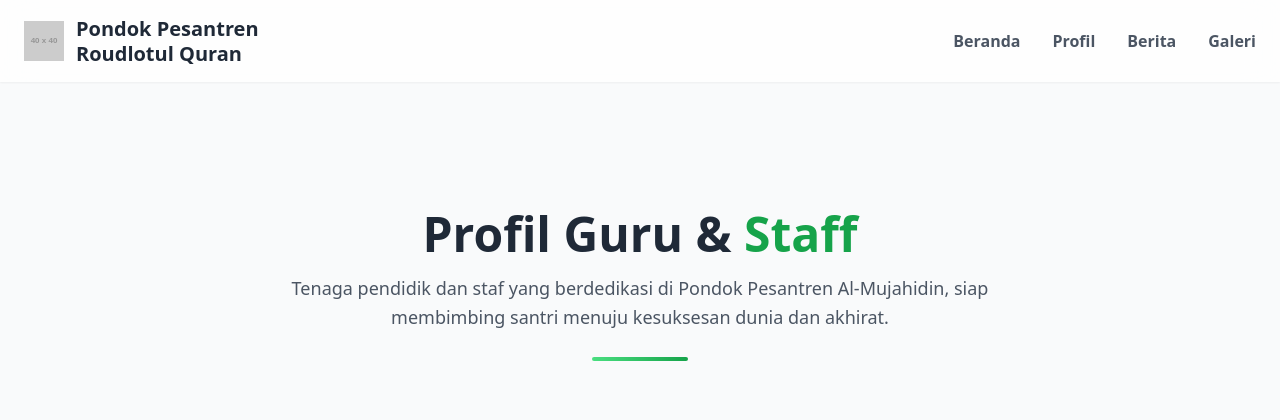
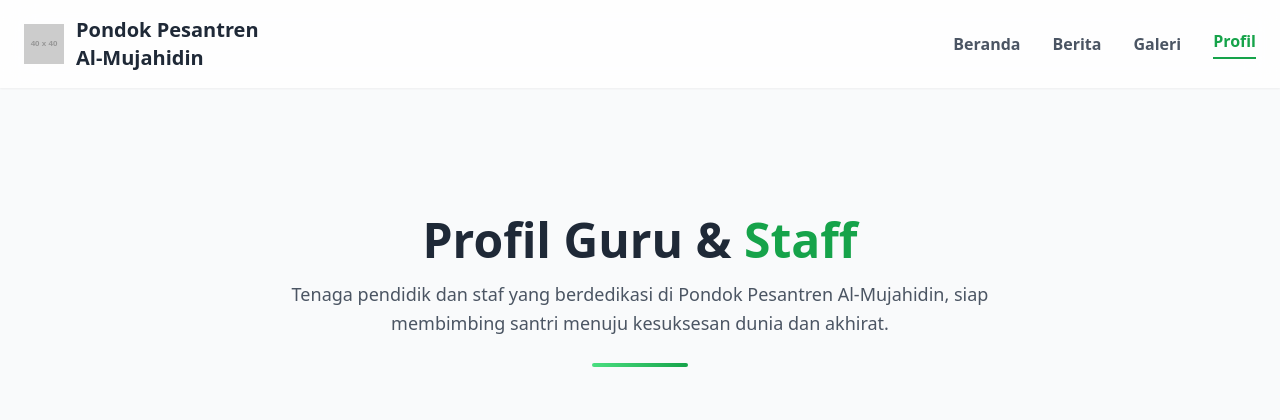
Before and after one commit to RehanZacky/webMTS, a PHP site: page /profil.php in a window 1280 px wide. Shown: the top 420 px of the page. Run offline with PHP 8.4, Linux system fonts and the light colour scheme; grey boxes labelled with a size stand in for pictures from a placeholder-image service; data that the repository does not hold is empty; some libraries are stand-ins or nearby versions.

Commit message:
update navbar

```diff
--- a/profil.php
+++ b/profil.php
@@ -29,48 +29,36 @@ $pegawai_result = mysqli_query($koneksi, $query_pegawai);
 </head>
 <body class="bg-gray-50">
 
-  <!-- NAVBAR UTAMA -->
-    <header class="bg-white/75 backdrop-blur-lg sticky top-0 z-50 shadow-sm">
+    <header class="bg-white/80 backdrop-blur-lg sticky top-0 z-50 shadow-sm">
         <div class="container mx-auto px-6 py-4 flex justify-between items-center">
             <a href="index.php" class="flex items-center gap-3">
-            <img src="https://placehold.co/40x40/16a34a/white?text=A" alt="Logo" class="h-10 w-10">
-            <span class="text-xl font-bold text-gray-800 leading-tight">Pondok Pesantren <br> Roudlotul Quran</span>
+                <img src="https://placehold.co/40x40/16a34a/white?text=A" alt="Logo Al-Mujahidin" class="h-10 w-10">
+                <span class="text-xl font-bold text-gray-800">Pondok Pesantren <br> Al-Mujahidin</span>
             </a>
-        <!-- Desktop Menu -->
+
             <nav class="hidden md:flex items-center space-x-8">
                 <a href="index.php" class="text-gray-600 hover:text-green-600 font-semibold">Beranda</a>
-            <a href="profil.php" class="text-gray-600 hover:text-green-600 font-semibold">Profil</a>
                 <a href="berita.php" class="text-gray-600 hover:text-green-600 font-semibold">Berita</a>
                 <a href="galeri.php" class="text-gray-600 hover:text-green-600 font-semibold">Galeri</a>
+                <a href="profil.php" class="text-green-600 font-bold border-b-2 border-green-600 pb-1">Profil</a>
             </nav>
 
-        <!-- Mobile Hamburger Menu Button -->
             <div class="md:hidden">
                 <button id="menu-toggle" class="focus:outline-none">
-                <svg class="w-6 h-6 text-green-700" fill="none" stroke="currentColor" viewBox="0 0 24 24">
-                    <path stroke-linecap="round" stroke-linejoin="round" stroke-width="2"
-                          d="M4 6h16M4 12h16M4 18h16"/>
+                    <svg class="w-6 h-6 text-green-700" fill="none" stroke="currentColor" viewBox="0 0 24 24" xmlns="http://www.w3.org/2000/svg">
+                        <path stroke-linecap="round" stroke-linejoin="round" stroke-width="2" d="M4 6h16M4 12h16M4 18h16"></path>
                     </svg>
                 </button>
             </div>
         </div>
 
-    <!-- Mobile Dropdown Menu -->
         <div id="mobile-menu" class="hidden md:hidden bg-white px-6 pb-4">
             <a href="index.php" class="block py-2 text-gray-700 hover:text-green-600">Beranda</a>
-        <a href="profil.php" class="block py-2 text-gray-700 hover:text-green-600">Profil</a>
             <a href="berita.php" class="block py-2 text-gray-700 hover:text-green-600">Berita</a>
             <a href="galeri.php" class="block py-2 text-gray-700 hover:text-green-600">Galeri</a>
+            <a href="profil.php" class="block py-2 text-green-600 font-semibold">Profil</a>
         </div>
     </header>
-
-<!-- SCRIPT UNTUK MOBILE MENU -->
-<script>
-    document.getElementById("menu-toggle").addEventListener("click", function () {
-        const menu = document.getElementById("mobile-menu");
-        menu.classList.toggle("hidden");
-    });
-</script>
 
     <main class="pt-24 pb-16 md:pt-32 md:pb-24">
         <div class="container mx-auto px-6">
```
Also changed, not shown: berita.php (+3 -22 lines), galeri.php (+5 -18 lines). Lines whose indentation alone changed are shown as unchanged.
